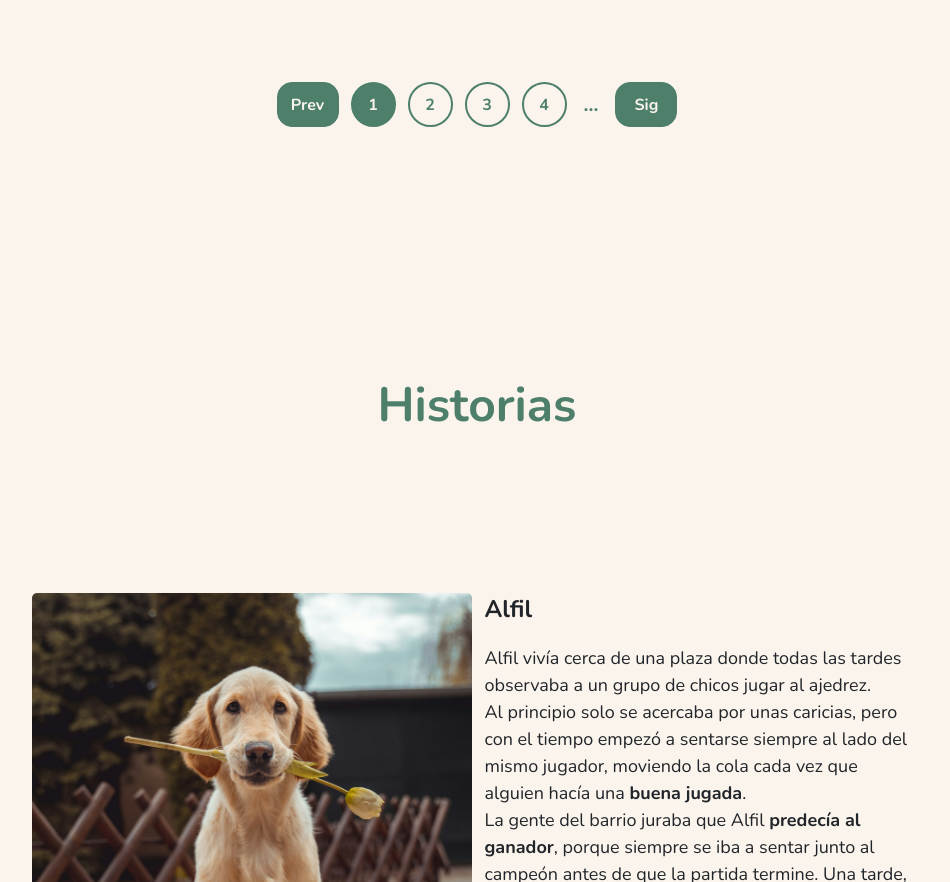
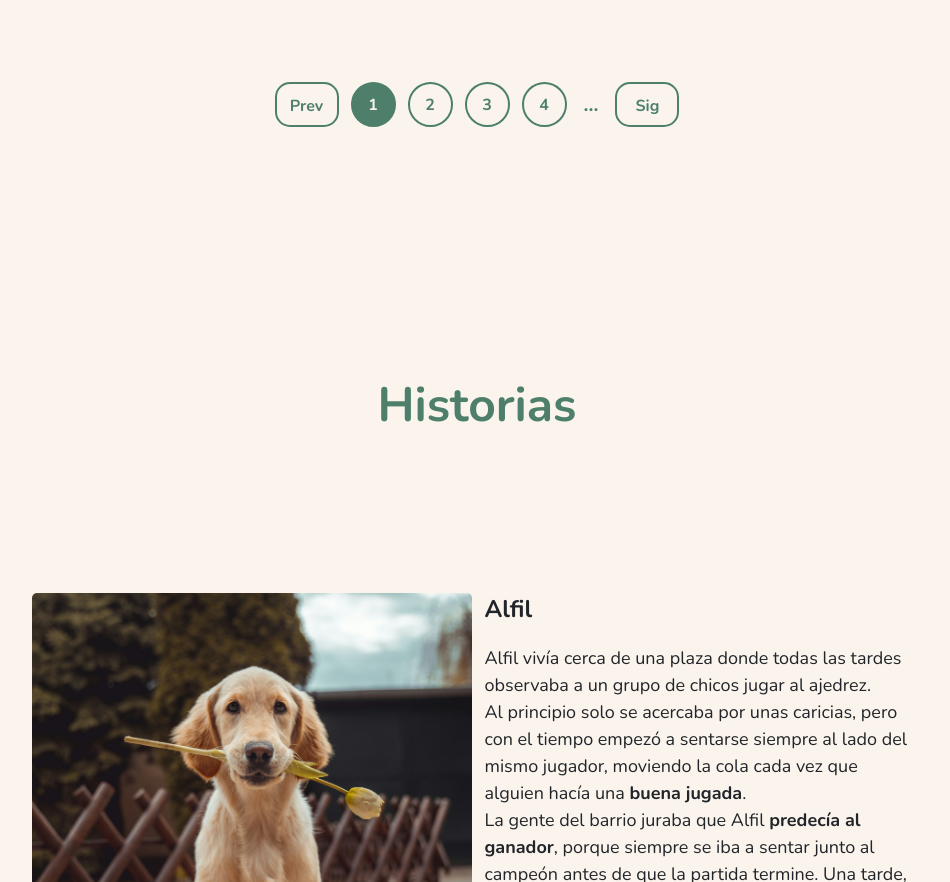
Before and after one commit to fiorelladifiore/refugioEsperanza, a plain HTML site: page adoptar.html in a window 1280 px wide. Shown: the part 1424-2306 px from the top of the page, without its empty margins (163-1113 px from the left). Drawn offline with nearby package versions, Linux system fonts and the light colour scheme.

Commit message:
botones prev next

```diff
--- a/css/adoptar.css
+++ b/css/adoptar.css
@@ -312,9 +312,9 @@ h3.h3-grilla{
 .pag-btn.nav {
     padding: 10px 30px;
     border-radius: 15px;     /* suaves, no circulares */
-    background: #4d7f6b;
-    color: #faf4ed;
-    border: 1px solid #4d7f6b;
+    background: #faf4ed;
+    color: #4d7f6b;
+    border: 2px solid #4d7f6b;
     cursor: pointer;
     font-weight: bold;
     font-size: 16px;
```
